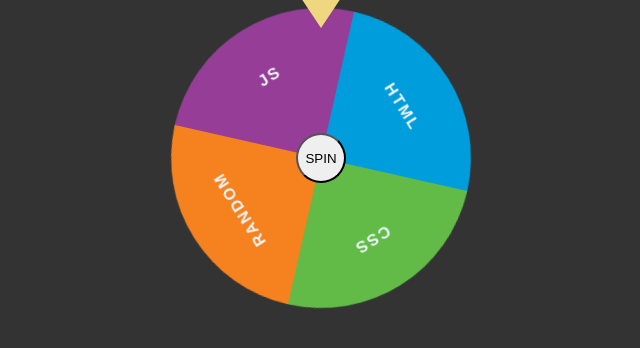
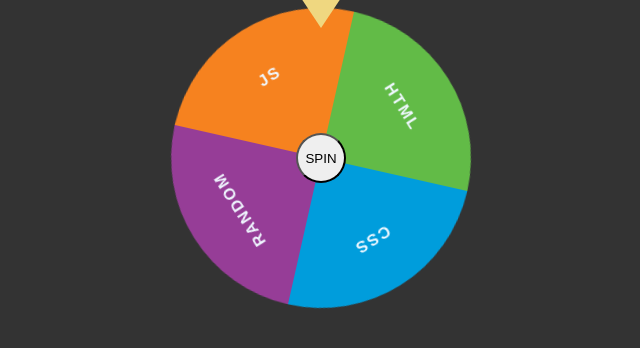
Before and after one commit to DorianDesings/quiz-game, a plain HTML site: page game.html in a window 1280 px wide. Both pictures are taken after a click on the button "SPIN". Shown: the whole page, without its empty margins (319-959 px from the left). Drawn offline with Linux system fonts and the light colour scheme.

Commit message:
Ruleta arreglada 😊

```diff
--- a/css/styles.css
+++ b/css/styles.css
@@ -42,10 +42,10 @@ body {
   margin-right: auto;
   border-radius: 50%;
   background-image: conic-gradient(
-    #62bb47 90deg,
-    #f6821f 0 180deg,
-    #963d97 0 270deg,
-    #009ddc 0 360deg
+    #009ddc 90deg,
+    #963d97 0 180deg,
+    #f6821f 0 270deg,
+    #62bb47 0 360deg
   );
   transform: rotate(var(--spin-start));
 }
--- a/js/scripts.js
+++ b/js/scripts.js
@@ -7,24 +7,28 @@ let randomNumberEnd = 0;
 
 const categories = {
   html: {
+    min: 0,
+    max: 90
+  },
+  css: {
     min: 270,
     max: 359
   },
-  css: {
-    min: 0,
-    max: 89
+  js: {
+    min: 90,
+    max: 179
   },
-  js: {
+  random: {
     min: 180,
     max: 269
-  },
-  random: {
-    min: 90,
-    max: 179
   }
 };
 
 const randomNumber = () => Math.floor(Math.random() * 360) + 1800;
+
+const fetchCategory = category => {
+  console.log(category);
+};
 
 const setCategory = () => {
   Object.keys(categories).forEach(category => {
@@ -32,18 +36,19 @@ const setCategory = () => {
       randomNumberEnd - 1800 >= categories[category].min &&
       randomNumberEnd - 1800 <= categories[category].max
     ) {
-      console.log(category);
+      fetchCategory(category);
     }
   });
 };
 
 rouletteButton.addEventListener('click', () => {
-  const generatedNumber = randomNumber();
-  rootStyle.setProperty('--spin-end', `${generatedNumber}deg`);
-  randomNumberEnd = generatedNumber;
-  rouletteSections.classList.add('roulette__sections--spin');
-  // console.log(setCategory());
-  setCategory();
+  if (!rouletteSections.classList.contains('roulette__sections--spin')) {
+    const generatedNumber = randomNumber();
+    rootStyle.setProperty('--spin-end', `${generatedNumber}deg`);
+    randomNumberEnd = generatedNumber;
+    rouletteSections.classList.add('roulette__sections--spin');
+    setCategory();
+  }
 });
 
 rouletteSections.addEventListener('animationend', () => {
```
